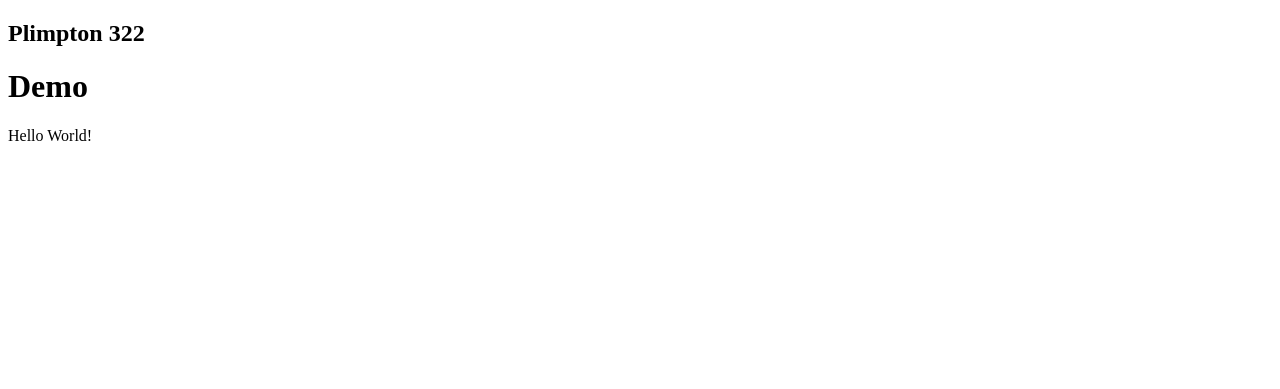
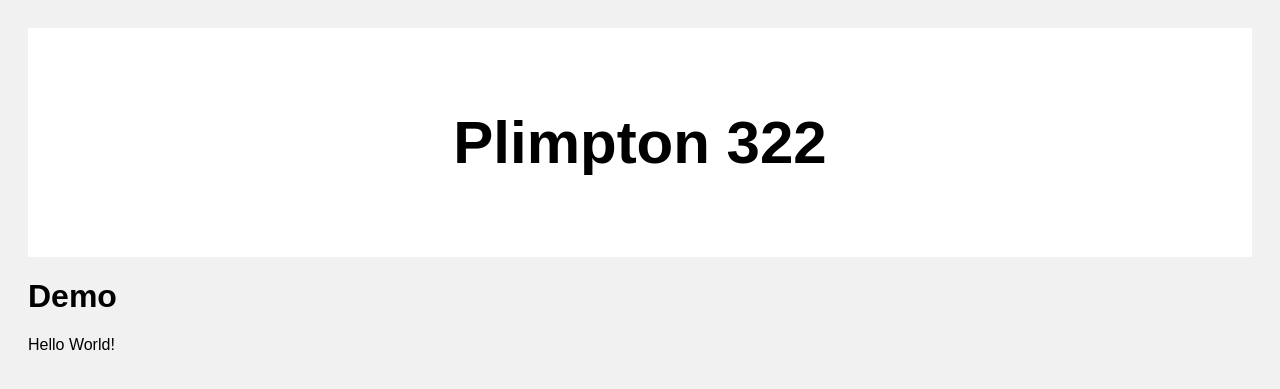
Before and after one commit to adrian-dalessandro/Plimpton322, a Jekyll site: the page built from index.md, in a window 1280 px wide. Shown: the top 389 px of the page. Built offline with Jekyll 4.4.1, drawn with Linux system fonts in a browser that asks for light colours.

Commit message:
Update main.scss

```diff
--- a/_sass/main.scss
+++ b/_sass/main.scss
@@ -1,3 +1,25 @@
-.current {
-  color: green;
+* {
+  box-sizing: border-box;
 }
+
+/* Add a gray background color with some padding */
+body {
+  font-family: Arial;
+  padding: 20px;
+  background: #f1f1f1;
+}
+
+.header {
+  padding: 30px;
+  font-size: 40px;
+  text-align: center;
+  background: white;
+}
+
+/* Footer */
+.footer {
+  padding: 20px;
+  text-align: center;
+  background: #ddd;
+  margin-top: 20px;
+}
```
